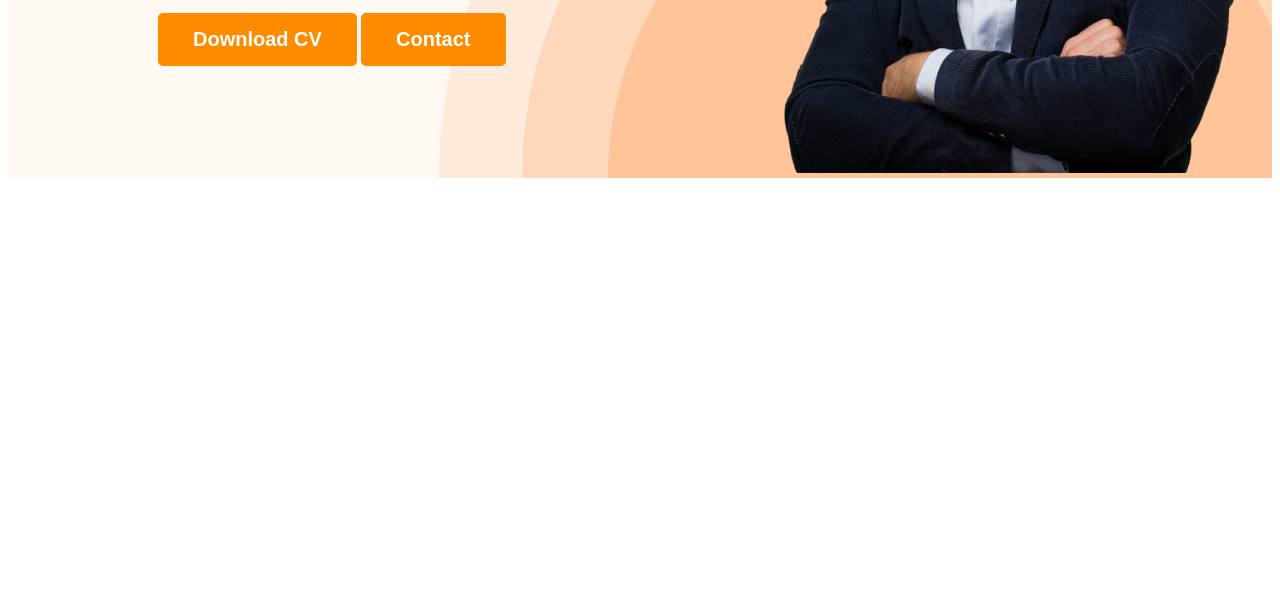
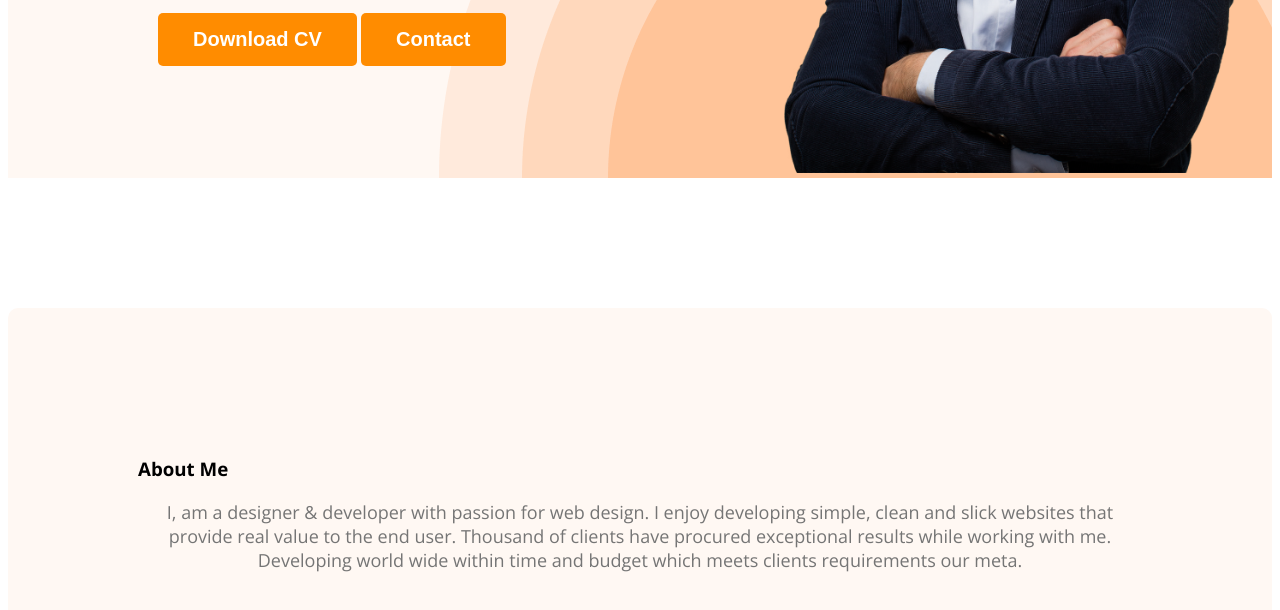
Before and after one commit to RahmanSilvi/webdeveloper-portfolio, a plain HTML site: page index.html in a window 1280 px wide. Shown: the part 595-1205 px from the top of the page. Before the commit the page ends 800 px from the top, so only its background shows below. Drawn offline with nearby package versions, Linux system fonts and the light colour scheme.

Commit message:
about section created

```diff
--- a/index.html
+++ b/index.html
@@ -32,14 +32,17 @@
 
             <div>
                 <img class="profile-picture" src="images/hardy.png" alt="">
+
             </div>
-
-
         </div>
-
-
     </header>
     <main>
+        <section class="about">
+            <h3 class="secction-title">About Me</h3>
+            <p class="section-description">
+                I, am a designer & developer with passion for web design. I enjoy developing simple, clean and slick websites that provide real value to the end user. Thousand of clients have procured exceptional results while working with me. Developing world wide within time and budget which meets clients requirements our meta.
+            </p>
+        </section>
 
     </main>
     <footer>
--- a/styles/portfolio.css
+++ b/styles/portfolio.css
@@ -1,82 +1,106 @@
 /* common shared style*/
-
-body{
+body {
     font-family: 'Open Sans', sans-serif;
 }
 
-.text-primary{
+.text-primary {
     color: darkorange;
 }
 
-.btn-primary{
+.btn-primary {
     border-radius: 5px;
     background-color: darkorange;
-    color:white;
+    color: white;
     border: 0;
     font-size: 20px;
     font-weight: 700;
     padding: 15px 35px;
 }
 
+.section-title {
+    color: #181818;
+    text-align: center;
+    font-size: 35px;
+    font-weight: 700;
+}
+
+.section-description {
+    color: #757575;
+    text-align: center;
+    font-size: 18px;
+}
+
 /* nav related styles*/
-
-nav{
+nav {
     display: flex;
     justify-content: space-between;
     align-items: center;
 }
 
-.nav-title{
+.nav-title {
     color: black;
     font-size: 45px;
     font-weight: 800;
 }
 
-nav> ul{
+nav>ul {
     display: flex;
     align-items: center;
 }
 
-nav li{
+nav li {
     list-style: none;
     margin-right: 50px;
 }
 
-nav a{
+nav a {
     text-decoration: none;
     color: black;
 }
+
 /*header related styles*/
-
-.header{
+.header {
     background-color: #FFF8F3;
     /*background-color:beige;*/
     background-image: url('../images/header_bg.png');
     background-repeat: no-repeat;
     background-position: bottom right;
 }
-.banner{
+
+.banner {
     padding: 30px 30px 0px 150px;
     display: flex;
     align-items: center;
     justify-content: space-between;
+}
 
-}
-.banner .profile-picture{
+.banner .profile-picture {
     width: 500px;
 }
-.banner-greeting{
+
+.banner-greeting {
     font-size: 45px;
     color: #474747;
     margin-bottom: 0;
 }
-.banner-title{
+
+.banner-title {
     font-size: 85px;
     font-style: normal;
     font-weight: 700;
     margin-top: 5px;
     margin-bottom: 20px;
 }
-.banner-content{
+
+.banner-content {
     max-width: 500px;
 }
+
+/*Main Section Style*/
+/*About Section*/
+.about {
+    padding: 130px;
+    border-radius: 10px;
+    background: #FFF8F3;
+    margin: 130px 0px;
+}
```
